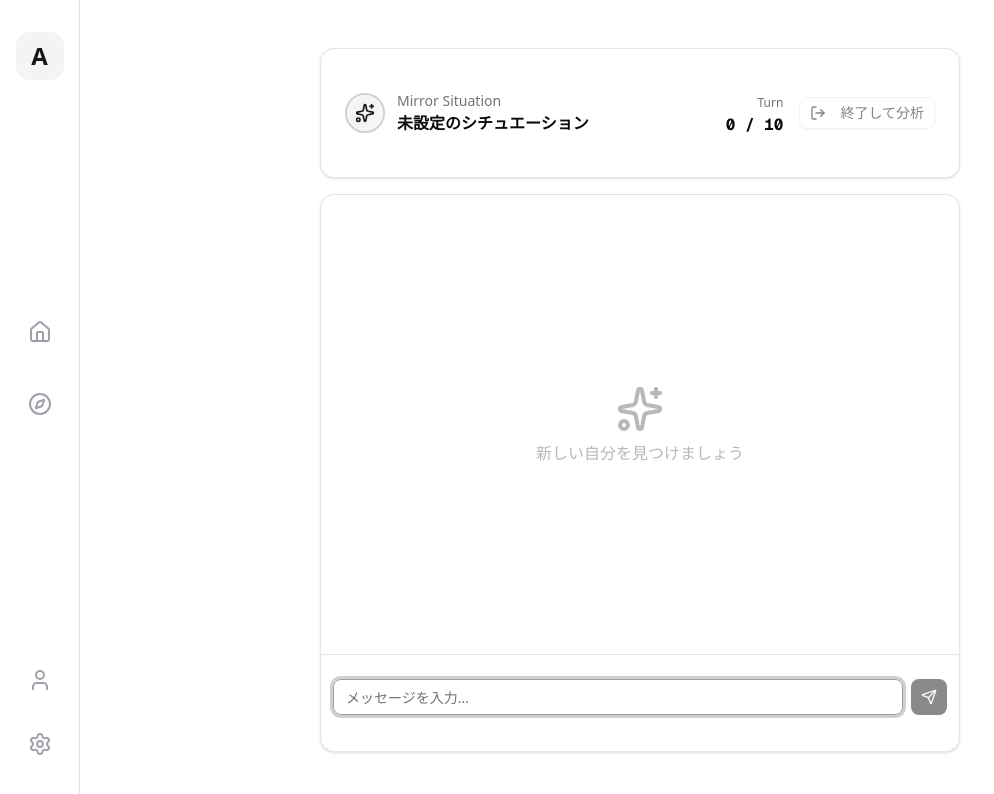
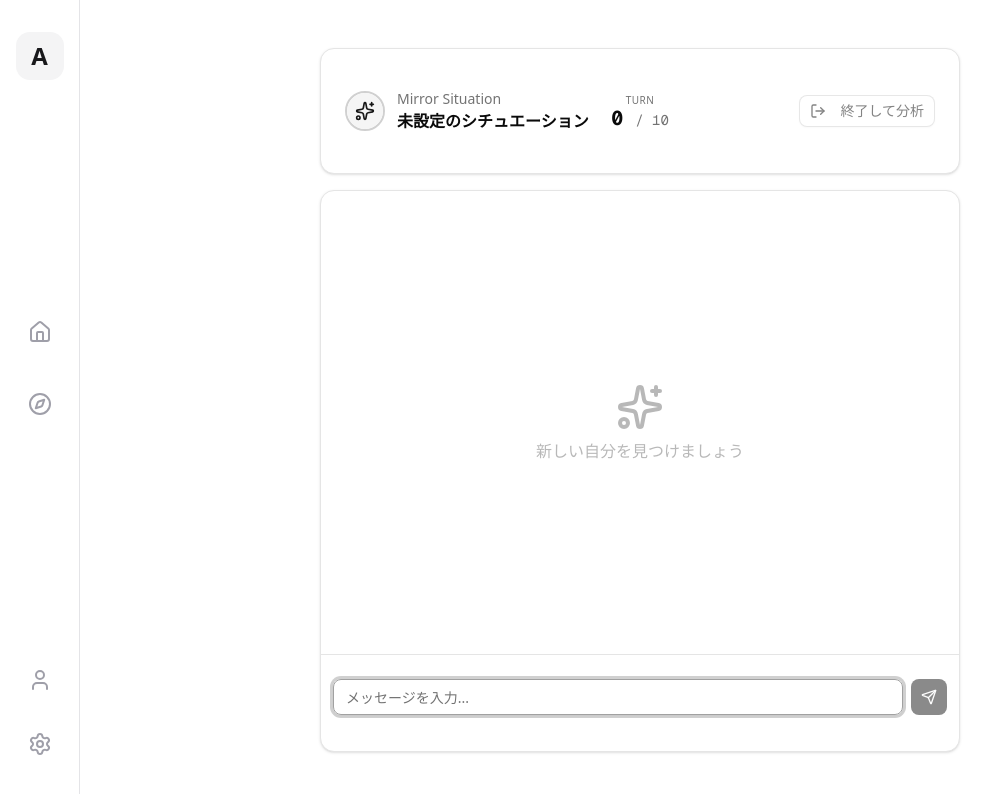
Before and after one commit to Haku929/Amiro, a Next.js app: page /chat in a window 1280 px wide. Shown: the top 794 px of the page, without its empty margins (0-994 px from the left). Built offline with nearby package versions, Linux system fonts and the light colour scheme.

Commit message:
fix:チャット欄ヘッダーのレイアウトを改善

```diff
--- a/app/(app)/chat/page.tsx
+++ b/app/(app)/chat/page.tsx
@@ -208,11 +208,19 @@ export default function ChatPage() {
             </div>
           </div>
 
+          <div className="absolute left-1/2 transform -translate-x-1/2 hidden md:flex flex-col items-center">
+             <span className="text-[10px] uppercase tracking-wider text-muted-foreground">Turn</span>
+             <p className={`font-mono text-xl font-bold leading-none ${turnCount >= MAX_TURNS ? "text-destructive" : ""}`}>
+               {turnCount} <span className="text-sm font-normal text-muted-foreground">/ {MAX_TURNS}</span>
+             </p>
+          </div>
+
           <div className="flex items-center gap-4">
-            <div className="text-right">
-              <span className="text-xs text-muted-foreground">Turn</span>
-              <p className={`font-mono font-bold ${turnCount >= MAX_TURNS ? "text-destructive" : ""}`}>
-                {turnCount} / {MAX_TURNS}
+            {/* Mobile用 Turn Count (Right aligned when button is hidden or just on right) */}
+            <div className="md:hidden flex flex-col items-end gap-0.5">
+              <span className="text-[10px] uppercase tracking-wider text-muted-foreground">Turn</span>
+              <p className={`font-mono text-lg font-bold leading-none ${turnCount >= MAX_TURNS ? "text-destructive" : ""}`}>
+                {turnCount} <span className="text-sm font-normal text-muted-foreground">/ {MAX_TURNS}</span>
               </p>
             </div>
 
@@ -222,7 +230,7 @@ export default function ChatPage() {
               size="sm"
               onClick={handleFinish}
               disabled={analyzing || messages.length === 0}
-              className="hidden sm:flex"
+              className="hidden sm:flex border-primary/20 hover:bg-primary/5"
             >
               {analyzing ? <Loader2 className="mr-2 h-4 w-4 animate-spin" /> : <LogOut className="mr-2 h-4 w-4" />}
               終了して分析
```
